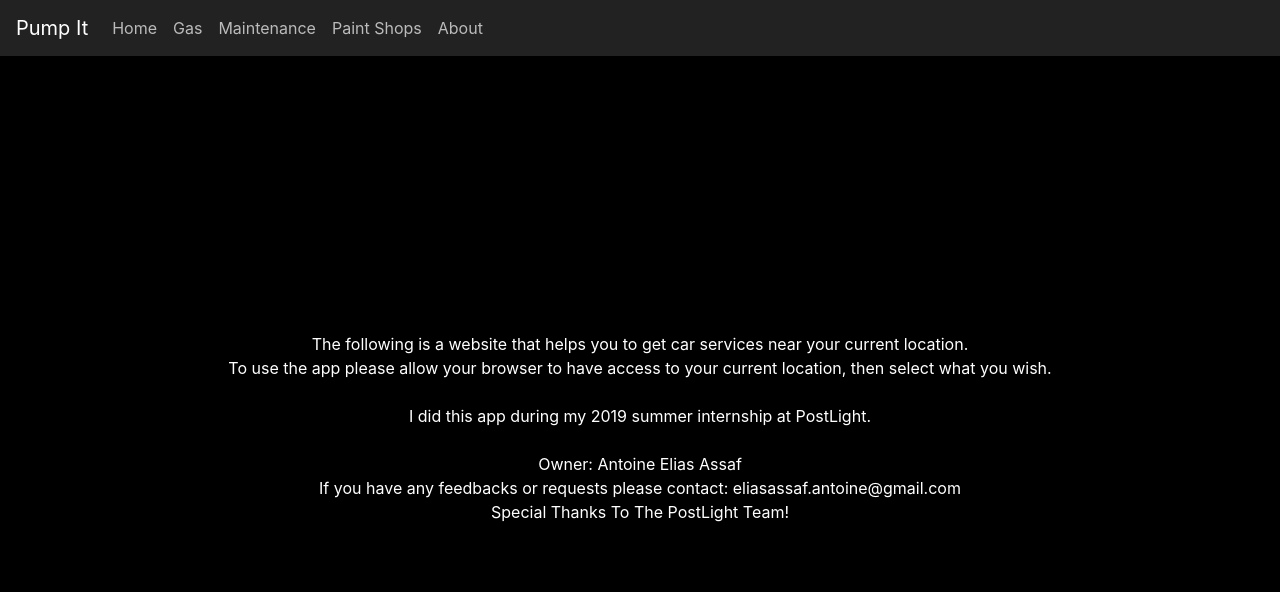
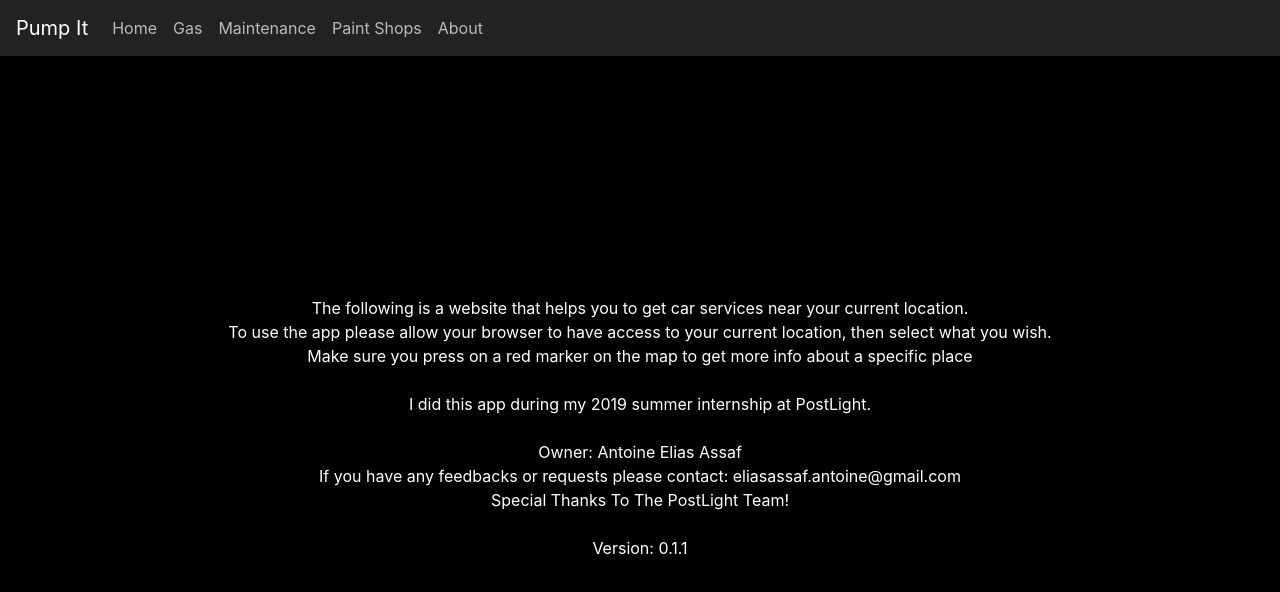
Before and after one commit to aeassaf/pump-it, a React (Create React App) app: page /about in a window 1280 px wide. Shown: the top 592 px of the page. Built offline with nearby package versions, Linux system fonts and the light colour scheme; no server answers; what google-maps-react would draw is missing.

Commit message:
chore: add version number and more description to about page

```diff
--- a/src/components/About/index.jsx
+++ b/src/components/About/index.jsx
@@ -5,12 +5,15 @@ class aboutPage extends React.Component {
   state = {};
 
   render() {
+    const pjson = require('../../../package.json');
     return (
       <div className="aboutStyle flexContainer">
         The following is a website that helps you to get car services near your current location.
         <br />
         To use the app please allow your browser to have access to your current location, then
         select what you wish.
+        <br />
+        Make sure you press on a red marker on the map to get more info about a specific place
         <br />
         <br />
         I did this app during my 2019 summer internship at PostLight.
@@ -21,7 +24,11 @@ class aboutPage extends React.Component {
         If you have any feedbacks or requests please contact: eliasassaf.antoine@gmail.com
         <br />
         Special Thanks To The PostLight Team!
+        <br />
+        <br />
+        Version:
         {' '}
+        {pjson.version}
       </div>
     );
   }
```
